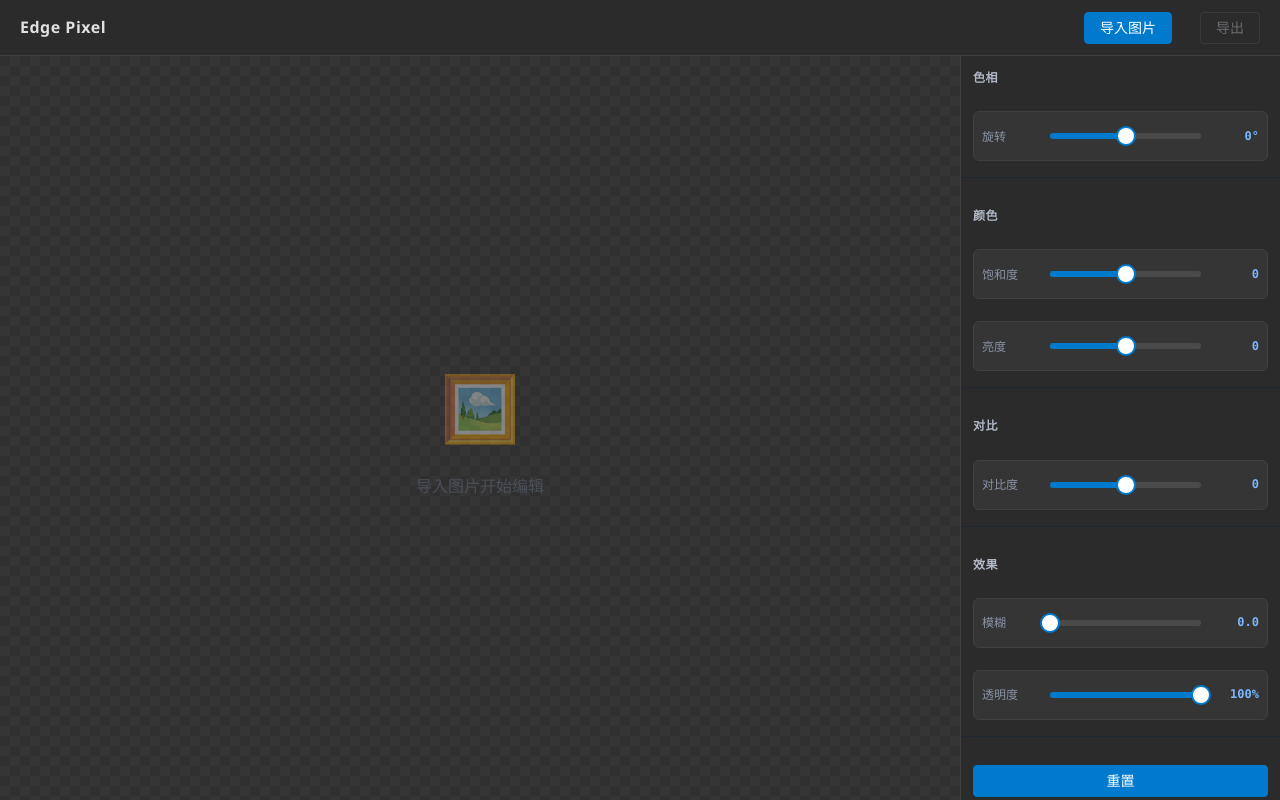
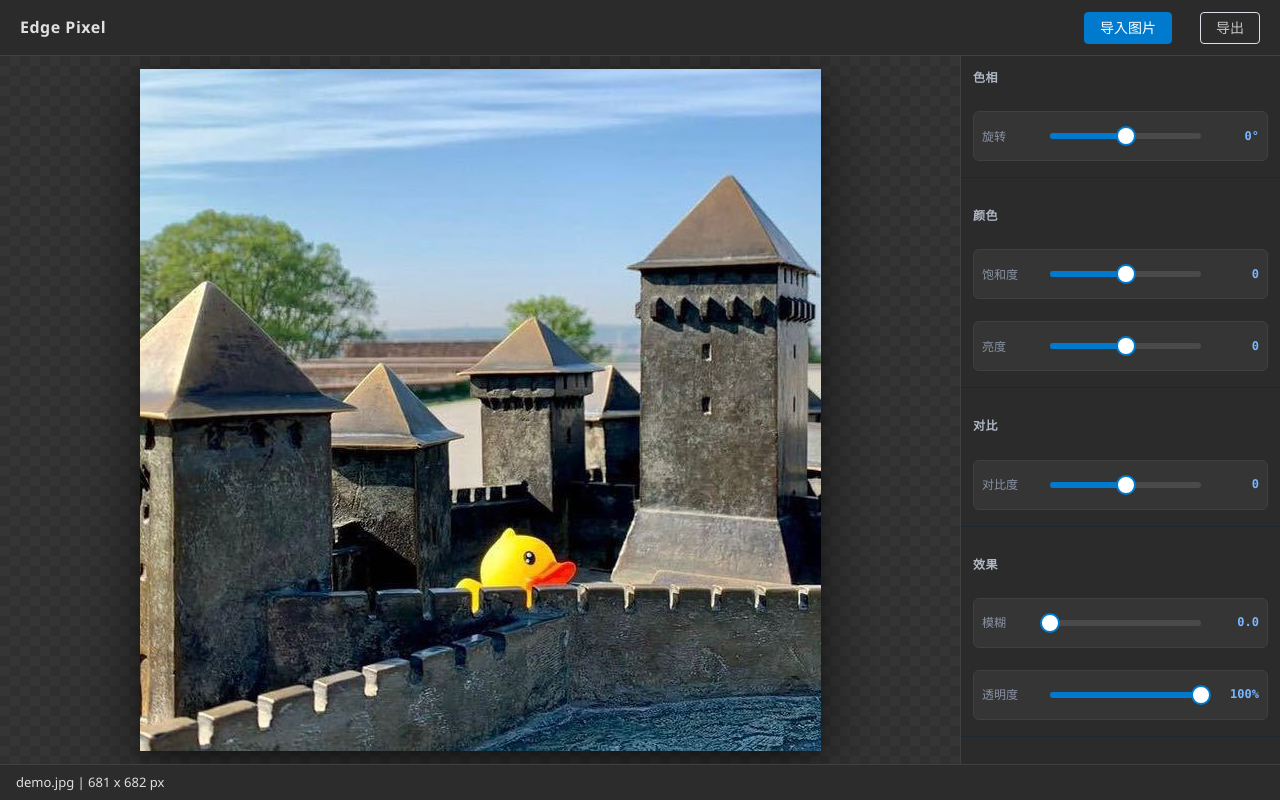
Before and after one commit to cg-zhou/edge-pixel, a Vue app: page / in a window 1280 px wide. Built offline with nearby package versions, Linux system fonts and the light colour scheme.

Commit message:
add status bar to show image name and size

```diff
--- a/src/App.vue
+++ b/src/App.vue
@@ -1,7 +1,18 @@
 <script setup lang="ts">
+import { onMounted } from 'vue'
 import EditorToolbar from './components/EditorToolbar.vue'
 import CanvasStage from './components/CanvasStage.vue'
 import AdjustPanel from './components/AdjustPanel.vue'
+import StatusBar from './components/StatusBar.vue'
+import { useCanvasStore } from './stores/canvas'
+import demoDemoJpg from './assets/demo.jpg'
+
+const canvasStore = useCanvasStore()
+
+onMounted(() => {
+  // 首次打开时加载 demo 图片
+  canvasStore.setImage(demoDemoJpg, 'demo.jpg')
+})
 </script>
 
 <template>
@@ -11,6 +22,7 @@ import AdjustPanel from './components/AdjustPanel.vue'
       <CanvasStage />
       <AdjustPanel />
     </div>
+    <StatusBar />
   </div>
 </template>
 
--- a/src/components/CanvasStage.vue
+++ b/src/components/CanvasStage.vue
@@ -45,7 +45,6 @@ onMounted(() => {
 <template>
   <div class="canvas-container">
     <div v-if="!canvasStore.imageSrc" class="placeholder">
-      <div class="placeholder-icon">🖼️</div>
       <div class="placeholder-text">导入图片开始编辑</div>
     </div>
     <div v-else class="canvas-wrapper">
@@ -61,7 +60,6 @@ onMounted(() => {
   align-items: center;
   justify-content: center;
   gap: 16px;
-  color: #5a6270;
 }
 
 .placeholder-icon {
@@ -78,7 +76,6 @@ onMounted(() => {
 .image-canvas {
   max-width: 100%;
   max-height: 100%;
-  border-radius: 8px;
-  box-shadow: 0 14px 60px rgba(0, 0, 0, 0.6);
+  box-shadow: 0 5px 10px rgba(0, 0, 0, 0.2);
 }
 </style>
--- a/src/components/EditorToolbar.vue
+++ b/src/components/EditorToolbar.vue
@@ -14,7 +14,7 @@ const handleFileSelect = (e: Event) => {
   const reader = new FileReader()
   reader.onload = (evt) => {
     const src = evt.target?.result as string
-    canvasStore.setImage(src)
+    canvasStore.setImage(src, file.name)
   }
   reader.readAsDataURL(file)
   input.value = ''
--- /dev/null
+++ b/src/components/StatusBar.vue
@@ -0,0 +1,41 @@
+<script setup lang="ts">
+import { useCanvasStore } from '../stores/canvas'
+
+const canvasStore = useCanvasStore()
+
+const getImageInfo = () => {
+  if (!canvasStore.originalImage || !canvasStore.imageSrc) {
+    return 'No image'
+  }
+
+  const img = canvasStore.originalImage
+  const width = img.width
+  const height = img.height
+  const filename = canvasStore.fileName || 'demo.jpg'
+
+  return `${filename} | ${width} x ${height} px`
+}
+</script>
+
+<template>
+  <div class="status-bar">
+    <span class="status-info">{{ getImageInfo() }}</span>
+  </div>
+</template>
+
+<style scoped>
+.status-bar {
+  height: 36px;
+  border-top: 1px solid #404040;
+  display: flex;
+  align-items: center;
+  padding: 0 16px;
+  font-size: 13px;
+}
+
+.status-info {
+  white-space: nowrap;
+  overflow: hidden;
+  text-overflow: ellipsis;
+}
+</style>
--- a/src/stores/canvas.ts
+++ b/src/stores/canvas.ts
@@ -13,12 +13,16 @@ interface CanvasState {
   originalImage: HTMLImageElement | null
   imageSrc: string
   filterParams: FilterParams
+  imageSize: number // 图片大小（字节）
+  fileName: string // 文件名
 }
 
 export const useCanvasStore = defineStore('canvas', {
   state: (): CanvasState => ({
     originalImage: null,
     imageSrc: '',
+    imageSize: 0,
+    fileName: '',
     filterParams: {
       hue: 0,
       saturation: 0,
@@ -29,12 +33,18 @@ export const useCanvasStore = defineStore('canvas', {
     },
   }),
   actions: {
-    setImage(src: string) {
+    setImage(src: string, fileName: string = 'image') {
       this.imageSrc = src
+      this.fileName = fileName
       const img = new Image()
       img.crossOrigin = 'anonymous'
       img.onload = () => {
         this.originalImage = img
+        // 从 src 获取文件大小（如果是 data URL）
+        if (src.startsWith('data:')) {
+          const decoded = atob(src.split(',')[1])
+          this.imageSize = decoded.length
+        }
       }
       img.src = src
     },
```
Also changed, not shown: src/assets/demo.jpg (added).
